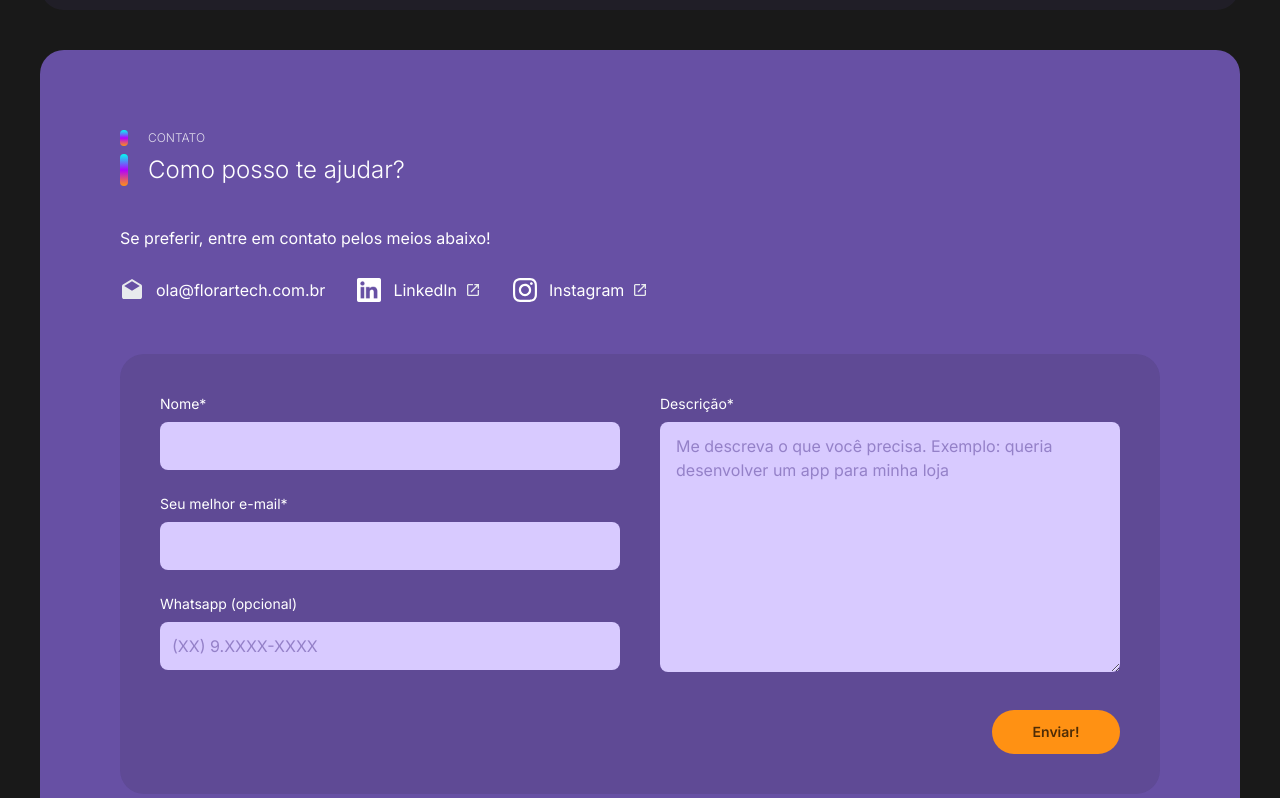
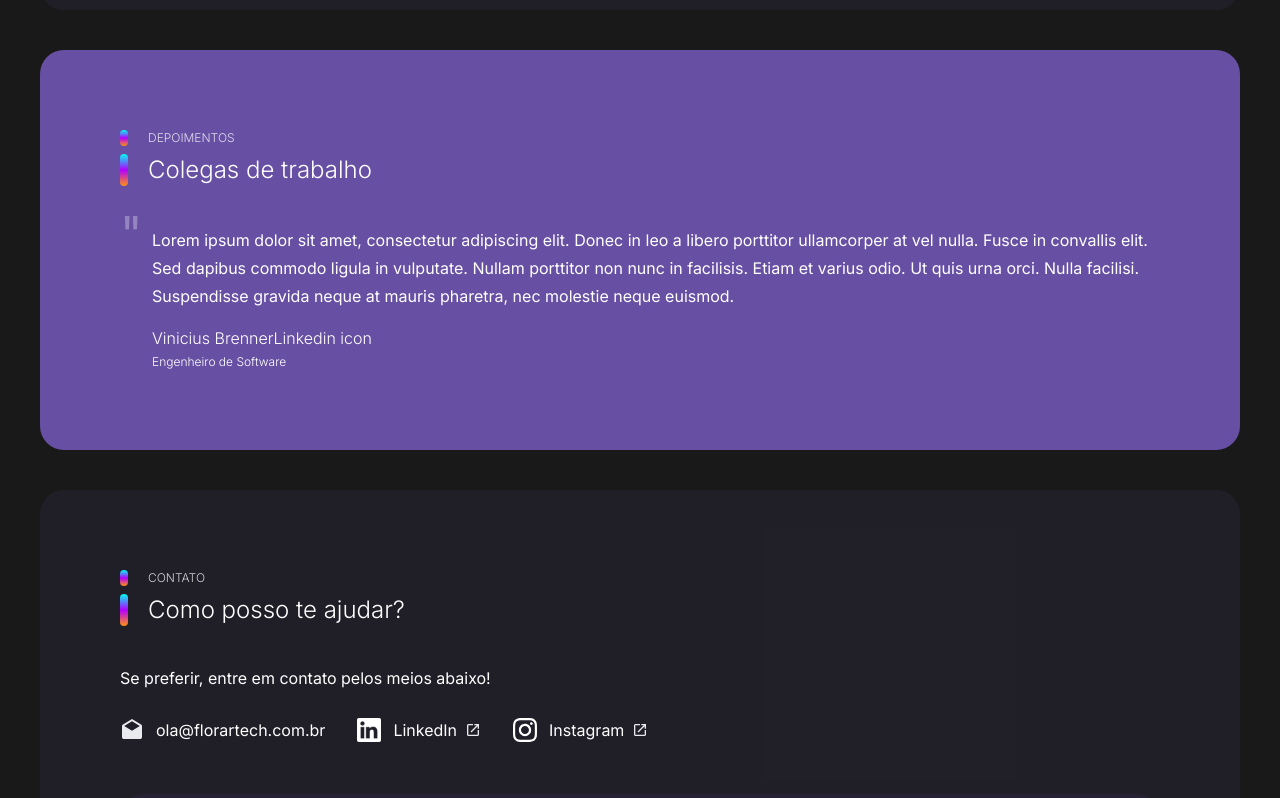
Before and after one commit to poesiabinaria/florar-tech, a React (Create React App) app: page / in a window 1280 px wide. Shown: the part 2522-3320 px from the top of the page. Built offline with nearby package versions, Linux system fonts and the light colour scheme.

Commit message:
add testmonial section

```diff
--- a/src/App.js
+++ b/src/App.js
@@ -182,7 +182,7 @@ const App = () => {
           logo={anjinhoPetLogo}
           projectName="Anjinho PET"
           status="Em andamento"
-          description="O app Anjinho PET é um projeto pessoal que nasceu com o desejo de ajudar animais vulneráveis. A ideia do app é permitir que tutores façam doações (pra abrigos) de medicamentos veterinários parados em casa. Cada doação gera uma recompensa que poderá ser usada pra ganhar descontos em consultas veterinárias. Este projeto está em andamento e estará disponível para Android e iOS."
+          description="O app Anjinho PET é um projeto pessoal que nasceu com o desejo de ajudar animais vulneráveis. A ideia do app é permitir que tutores façam doações (pra abrigos) de medicamentos veterinários que estão parados em casa. Cada doação gera uma recompensa que poderá ser usada pra ganhar descontos em consultas veterinárias. Este projeto está em andamento e estará disponível para Android e iOS."
           technologies={[
             { name: "React Native", icon: reactLogo },
             { name: "Node.js", icon: nodejsLogo },
@@ -195,10 +195,38 @@ const App = () => {
       </Section>
 
       <Section
+        id="testmonials-section"
+        badge="Depoimentos"
+        title="Colegas de trabalho"
+        theme="light"
+      >
+        <div className="">
+          <div className="relative">
+            <div className="absolute -top-[1rem] text-5xl opacity-30">"</div>
+            <div className="ml-8 mb-4 leading-7">
+              Lorem ipsum dolor sit amet, consectetur adipiscing elit. Donec in
+              leo a libero porttitor ullamcorper at vel nulla. Fusce in
+              convallis elit. Sed dapibus commodo ligula in vulputate. Nullam
+              porttitor non nunc in facilisis. Etiam et varius odio. Ut quis
+              urna orci. Nulla facilisi. Suspendisse gravida neque at mauris
+              pharetra, nec molestie neque euismod.
+            </div>
+          </div>
+          <div className="font-light ml-8">
+            <div className="flex items-center mb-1">
+              <div>Vinicius Brenner</div>
+              <div>Linkedin icon</div>
+            </div>
+            <div className="text-xs">Engenheiro de Software</div>
+          </div>
+        </div>
+      </Section>
+
+      <Section
         id="contact-section"
         badge="Contato"
         title="Como posso te ajudar?"
-        theme="light"
+        theme="dark"
       >
         <div>
           <div className="mb-10">
@@ -242,7 +270,7 @@ const App = () => {
             </div>
           </div>
 
-          <div className="bg-dark/10 rounded-3xl p-5 md:p-10">
+          <div className="bg-violet/10 rounded-3xl p-5 md:p-10">
             <form action="https://formspree.io/f/xanydpyy" method="POST">
               <div className="md:flex gap-10">
                 <div className="md:w-1/2">
```
